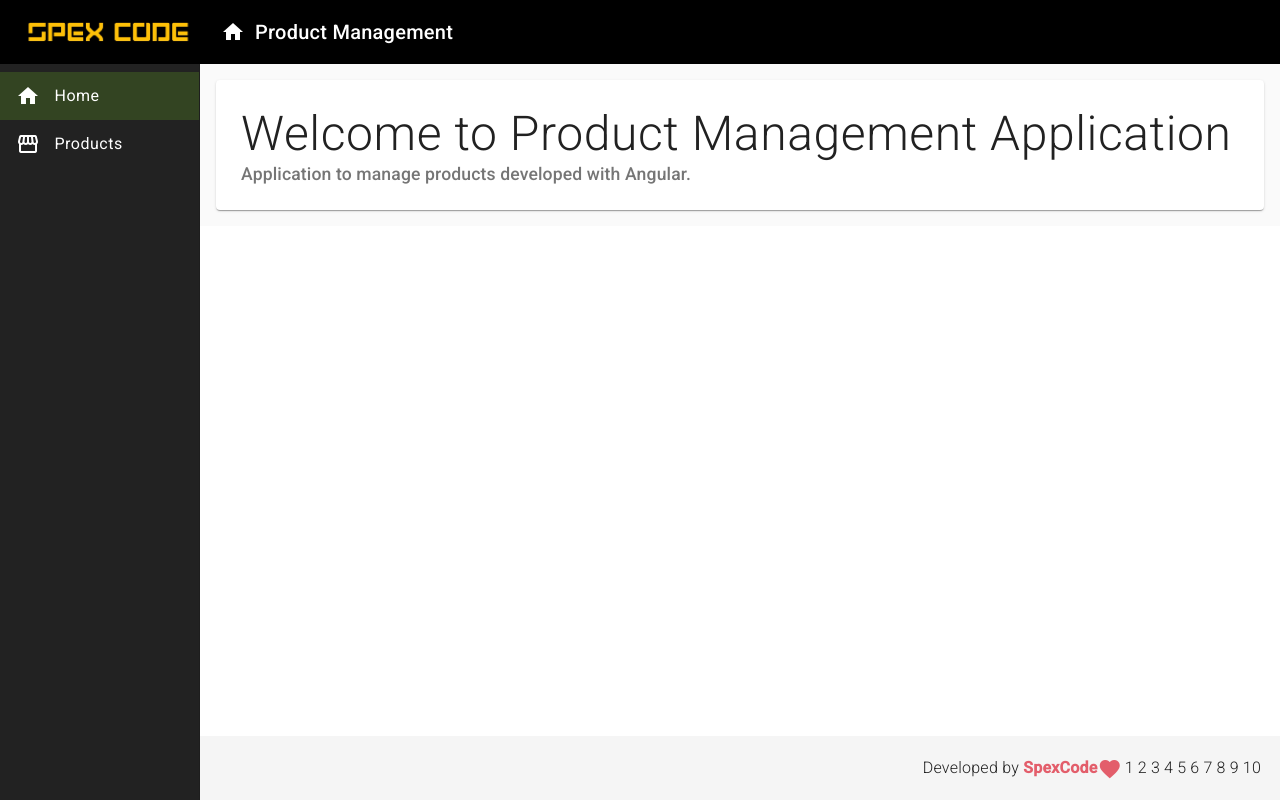
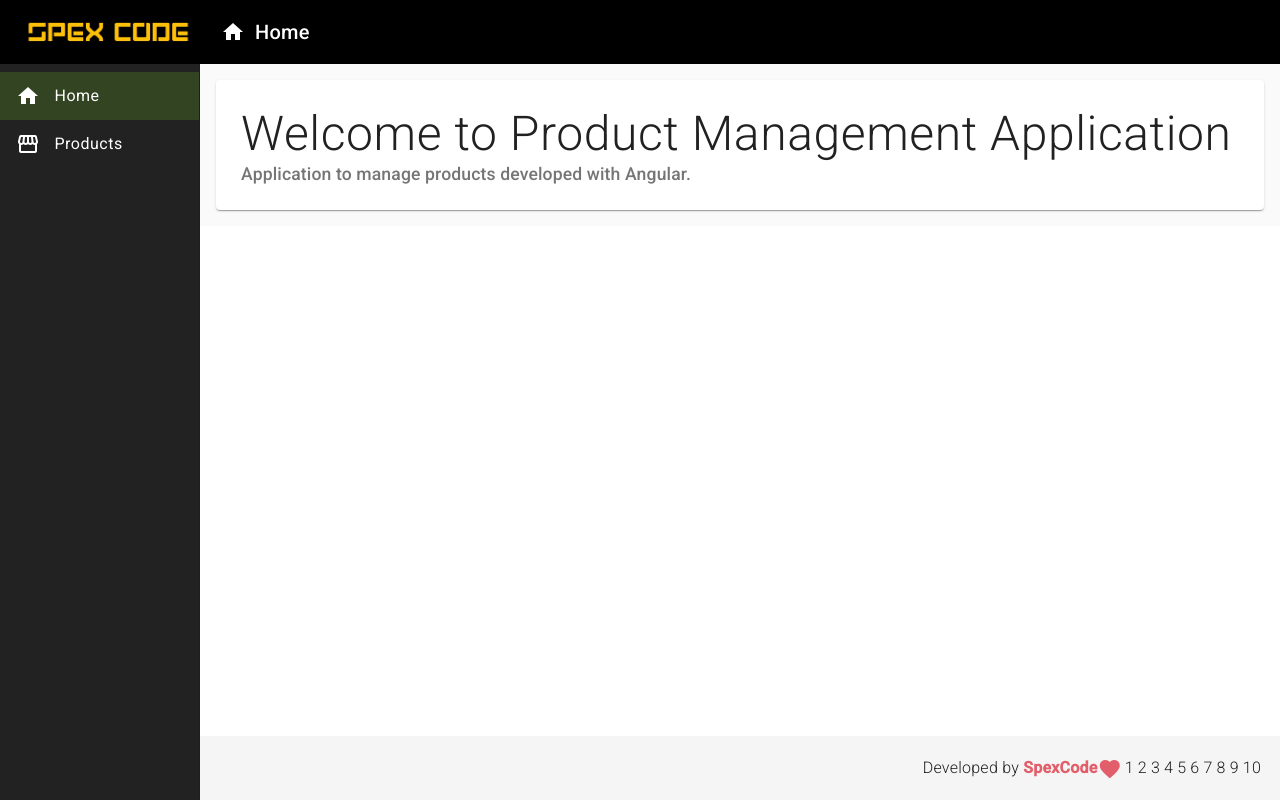
Before and after one commit to rafaelsslemes/angular_product_management, an Angular app: page / in a window 1280 px wide. Built offline with nearby package versions, Linux system fonts and the light colour scheme.

Commit message:
Changing Header by Stream Listening

```diff
--- a/src/app/components/template/header/header.component.css
+++ b/src/app/components/template/header/header.component.css
@@ -10,6 +10,7 @@
     display: flex;
     align-items: center;
     text-decoration: none;
+    color: white;
 }
 
 .header .logo{
--- a/src/app/components/template/header/header.component.html
+++ b/src/app/components/template/header/header.component.html
@@ -5,11 +5,11 @@
         </a>
     </span>
     <span class="title-group">
-        <a>
+        <a routerLink="{{ routeUrl }}">
             <i class="material-icons">
-                home
+                {{ icon }}
             </i>
-            Product Management
+            {{ title }}
         </a>
 
     </span>
--- a/src/app/components/template/header/header.component.ts
+++ b/src/app/components/template/header/header.component.ts
@@ -1,4 +1,5 @@
 import { Component } from '@angular/core';
+import { HeaderService } from './header.service';
 
 @Component({
   selector: 'app-header',
@@ -7,4 +8,17 @@ import { Component } from '@angular/core';
 })
 export class HeaderComponent {
 
+  constructor(private headerService : HeaderService){}
+
+  get title(){
+    return this.headerService.headerData.title;
+  }
+
+  get icon(){
+    return this.headerService.headerData.icon;
+  }
+
+  get routeUrl(){
+    return this.headerService.headerData.routeUrl;
+  }
 }
--- a/src/app/view/home/home.component.ts
+++ b/src/app/view/home/home.component.ts
@@ -1,4 +1,5 @@
 import { Component } from '@angular/core';
+import { HeaderService } from 'src/app/components/template/header/header.service';
 
 @Component({
   selector: 'app-home',
@@ -7,4 +8,12 @@ import { Component } from '@angular/core';
 })
 export class HomeComponent {
 
+  constructor(private headerService : HeaderService){
+    this.headerService.headerData = {
+      title: "Home",
+      icon: "home",
+      routeUrl: ""
+    }
+  }
+
 }
--- a/src/app/view/product-management/product-management.component.ts
+++ b/src/app/view/product-management/product-management.component.ts
@@ -1,5 +1,6 @@
 import { Component } from '@angular/core';
 import { Router } from '@angular/router';
+import { HeaderService } from 'src/app/components/template/header/header.service';
 
 @Component({
   selector: 'app-product-management',
@@ -8,7 +9,13 @@ import { Router } from '@angular/router';
 })
 export class ProductManagementComponent {
 
-  constructor(private router : Router){}
+  constructor(private router : Router, private headerService : HeaderService){
+    this.headerService.headerData = {
+      title: "Product Management",
+      icon: "storefront",
+      routeUrl: "/products"
+    }
+  }
 
   navigateToProductCreate() {
     this.router.navigate(['/products/create']);
```
